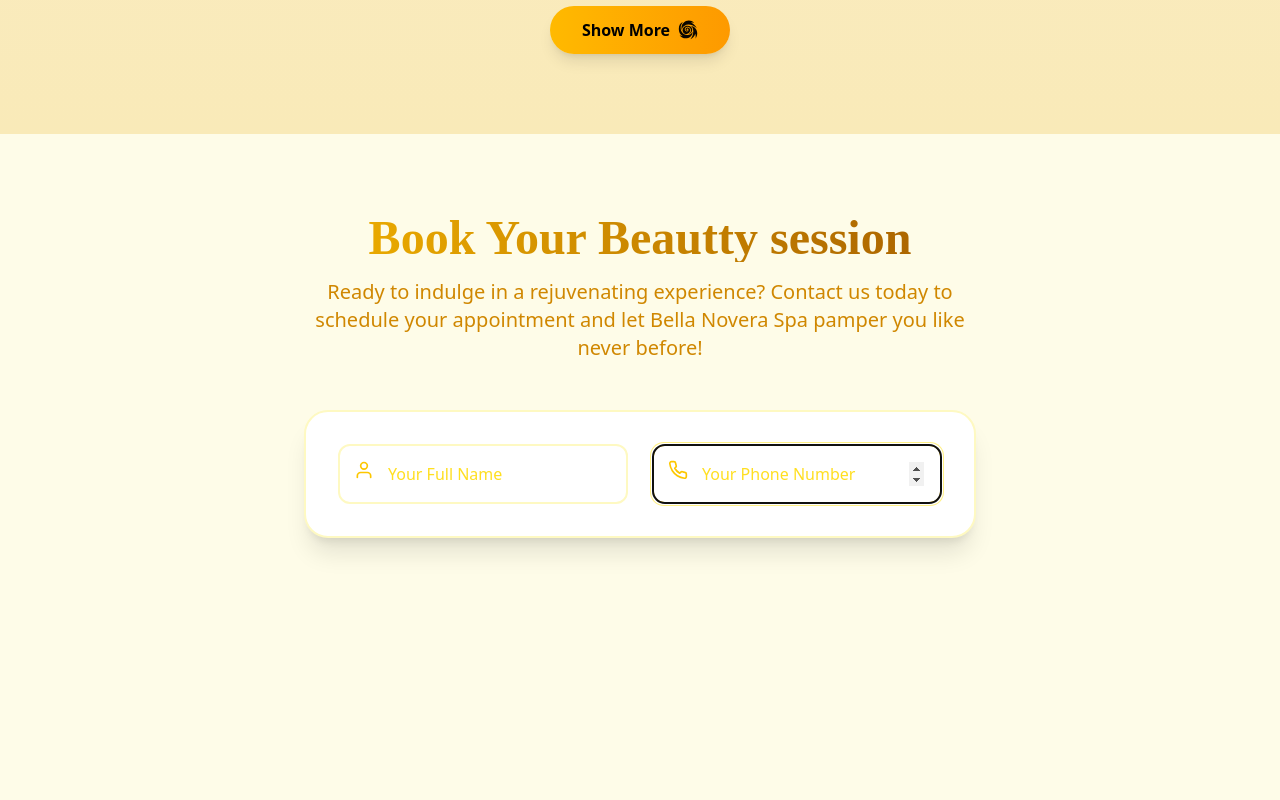
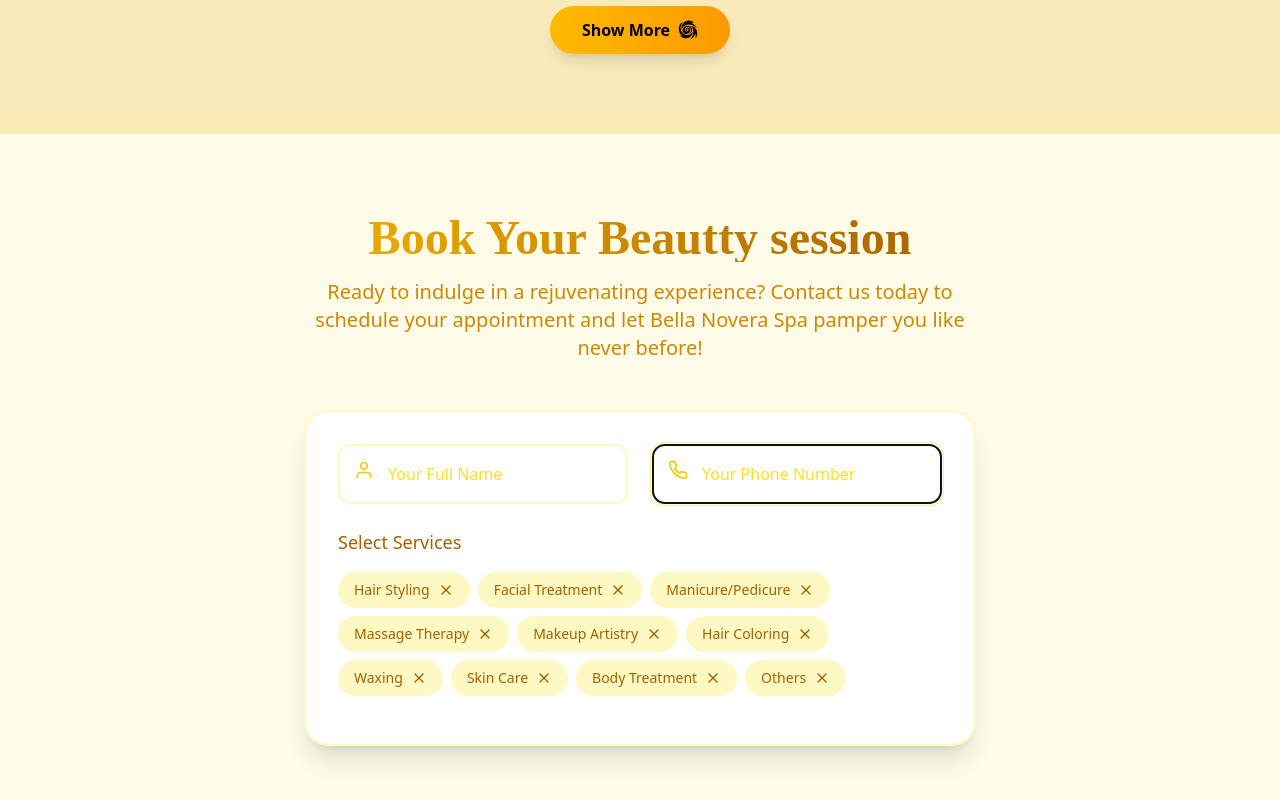
Before and after one commit to NaijaKriz/spa-website, a React (Vite) app: page / in a window 1280 px wide. Shown: the part 2876-3676 px from the top of the page. Built offline with nearby package versions, Linux system fonts and the light colour scheme.

Commit message:
completed another section

```diff
--- a/src/components/Contact.jsx
+++ b/src/components/Contact.jsx
@@ -1,5 +1,6 @@
 import { useCallback, useMemo, useState } from 'react';
-import { FiInfo, FiPhone, FiUser } from 'react-icons/fi';
+import { FiInfo, FiPhone, FiUser, FiX } from 'react-icons/fi';
+import { FiCheck } from "react-icons/fi";
 
 const Contact = () => {
 
@@ -11,6 +12,19 @@
     const [date,setDate] = useState('');
     const [time,setTime] = useState('');
 
+    const services = useMemo(() => [
+        "Hair Styling",
+        "Facial Treatment",
+        "Manicure/Pedicure",
+        "Massage Therapy",
+        "Makeup Artistry",
+        "Hair Coloring",
+        "Waxing",
+        "Skin Care",
+        "Body Treatment",
+        "Others"
+    ], []);
+
     const validateForm = useCallback(() => {
         const errors = {};
         if (!name.trim()) errors.name = 'Name is required.';
@@ -21,6 +35,13 @@
         if (!time) errors.time = 'Time is required.';
         return errors;
     }, [name, phone, selectedServices, date, time]);
+
+    const toggleService = useCallback((service) => {
+        setSelectedServices(prev =>
+            prev.includes(service) ? prev.filter(s => s !== service)
+            : [...prev, service]
+        )
+    },[]);
 
 
  const handleSubmit = useCallback((e) => {
@@ -63,14 +84,46 @@
 
                     <div className="relative group">
                         <FiPhone className='absolute left-4 top-4 text-yellow-400 text-xl'/>
-                        <input type="number" placeholder='Your Phone Number' value={phone}
-                        onChange={(e)=>setPhone(e.target.value)}
+                        <input type="tel" placeholder='Your Phone Number' value={phone}
+                        onChange={(e)=>setPhone(e.target.value.replace(/\D/g,'').slice(0,11))}
                         className='w-full pl-12 rounded-xl pr-4 py-4 border-2 border-yellow-100 focus:border-yellow-400 focus:ring-2 focus:ring-yellow-200
                                 transition-all duration-300 placeholder-yellow-300 text-yellow-700 font-medium' autoFocus/>
                         {error.phone && (<p className="text-red-400 text-sm mt-1 ml-2 flex items-center gap-1">
                             <FiInfo className="inline" />
                             {error.phone}
                         </p>)}
+                    </div>
+                    <div className="md:col-span-2">
+                        <label htmlFor="" className="block text-yellow-700 text-lg font-medium mb-3 sm:mb-4">
+                            Select Services
+                        </label>
+
+                        <div className="flex flex-wrap gap-2 mb-4 cursor-pointer">
+                            {services.map((service) => (
+                                <div key={service} className="flex items-center bg-yellow-100 rounded-full
+                                    px-4 py-2 text-sm text-yellow-700 font-medium transition-all hover:bg-yellow-200">
+                                    <span>{service}</span>
+                                    <button type="button" onClick={() => toggleService(service) }
+                                        className="ml-2 hover:text-yellow-900">
+                                        <FiX className="w-4 h-4" />
+                                    </button>
+                                </div>
+                            ))}
+                        </div>
+
+                        <div className="grid grid-cols-1 sm:grid-cols-2 md:grid-cols-3 gap-2 sm:gap-3">
+                            {services.map((service) => () => (
+                                <div key={service} onClick={()=>toggleService(service)}
+                                className={`flex items-center cursor-pointer rounded-xl px-4 py-3 transition-all
+                                ${selectedServices.includes(service) ? 'bg-yellow-500 text-white shadow-lg' : 'bg-yellow-50 hover:bg-yellow-100 border-2 border-yellow-100'}`}>
+                                    <div className={`flex-shrink-0 w-6 h-6 rounded-md flex items-center justify-center
+                                        ${selectedServices.includes(service) ? 'bg-white text-yellow-500' : 'bg-yellow-200 text-transparent'}`}>
+                                        <FiCheck className="w-4 h-4" />
+                                        <span className='ml-3 text-sm font-medium'>{service}</span>
+                                    </div>
+                                </div>
+                            ))}
+                        </div>
                     </div>
                 </div>
             </form>
```
